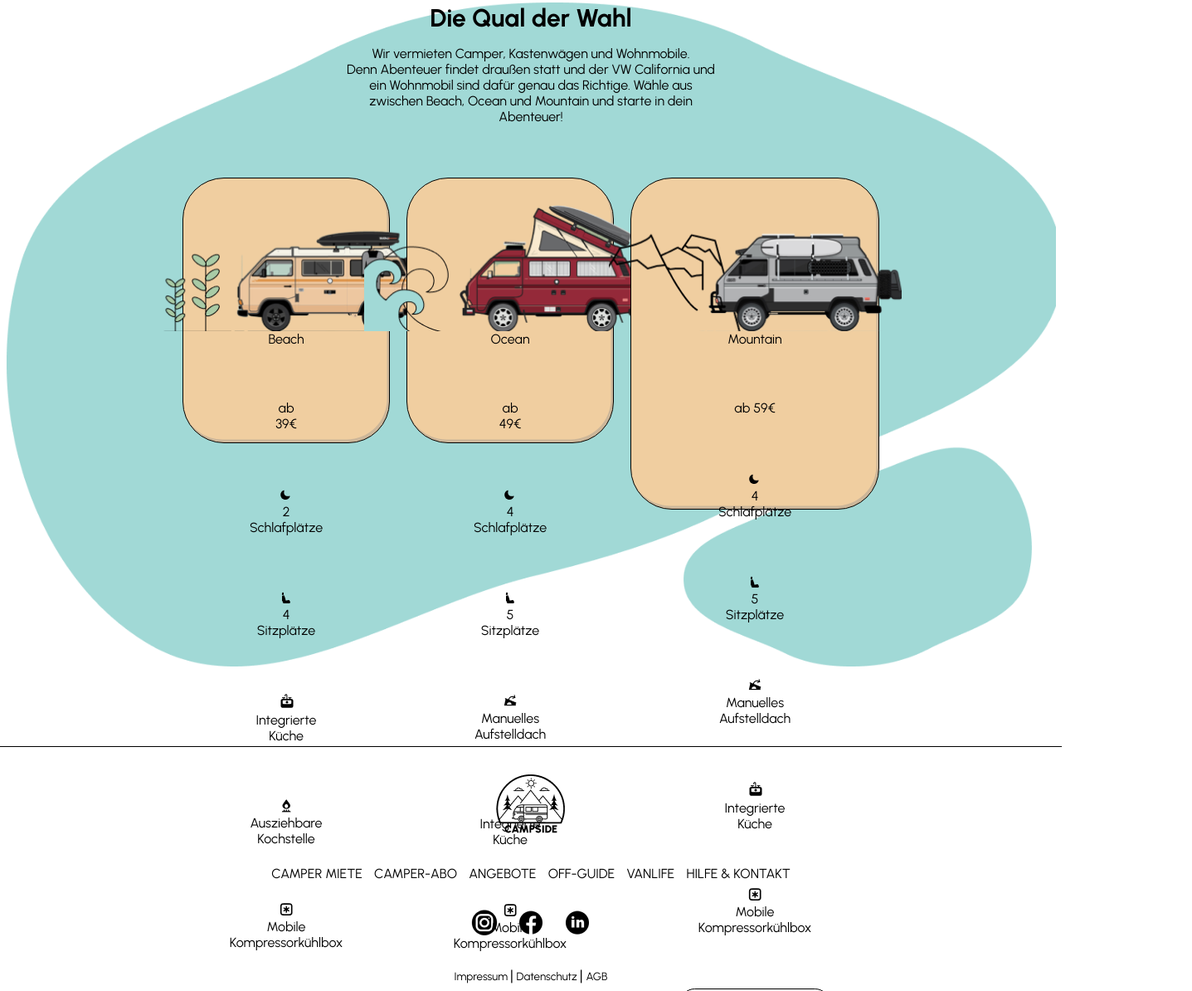
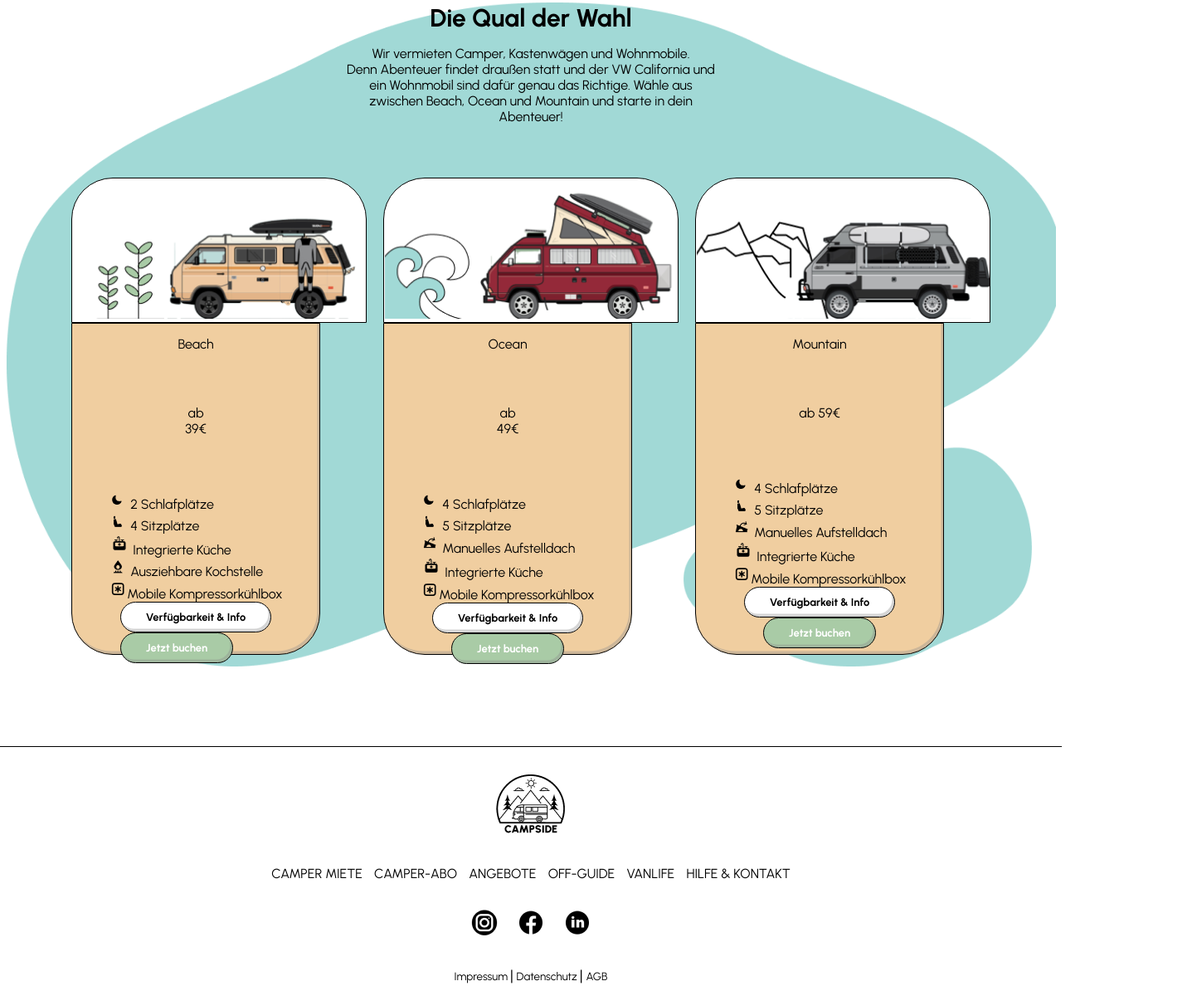
Before and after one commit to AliceReturns/Back-to-Nature, a plain HTML site: page index.html in a window 1280 px wide. Shown: the part 1659-2853 px from the top of the page at 83% size, 1437 px wide, since content can reach past the window. Drawn offline with Linux system fonts and the light colour scheme.

Commit message:
Card Section 2

```diff
--- a/assets/scss/main.scss
+++ b/assets/scss/main.scss
@@ -246,6 +246,7 @@ form {
     margin: 0 26em 0 26em;
     padding-bottom: 4em;
   }
+}
 
 .choseCarCards {
   display: flex;
@@ -256,39 +257,84 @@ form {
   .CarOne {
     display: flex;
     flex-direction: column;
+  }
+
+  .CarOneIMG {
+    background-color: white;
+    border: solid 1px black;
+    border-radius: 50px 50px 0 0;
+  }
+
+  .CarOneText {
+    display: flex;
+    flex-direction: column;
     align-items: center;
     background-color: #f0cea0;
     border: solid 1px black;
-      border-radius: 50px;
+    border-radius: 0 0 50px 50px;
     padding: 15px 5px 15px 5px;
     box-shadow: inset rgba(140, 139, 139, 0.359) -2px -3px 0 0.5px;
-      width: 250px;
-      height: 320px;
+    width: 300px;
+    height: 400px;
+
+    li {
+      list-style: none;
+    }
   }
 
   .CarTwo {
     display: flex;
     flex-direction: column;
-      align-items: center;
-      background-color: #f0cea0;
+  }
+
+  .CarTwoIMG {
+    background-color: white;
     border: solid 1px black;
-      border-radius: 50px;
-      padding: 15px 5px 15px 5px;
-      box-shadow: inset rgba(140, 139, 139, 0.359) -2px -3px 0 0.5px;
-      width: 250px;
-      height: 320px;
+    border-radius: 50px 50px 0 0;
   }
-    .CarThree {
+
+  .CarTwoText {
     display: flex;
     flex-direction: column;
     align-items: center;
     background-color: #f0cea0;
     border: solid 1px black;
-      border-radius: 50px;
+    border-radius: 0 0 50px 50px;
     padding: 15px 5px 15px 5px;
     box-shadow: inset rgba(140, 139, 139, 0.359) -2px -3px 0 0.5px;
     width: 300px;
     height: 400px;
+
+    li {
+      list-style: none;
+    }
+  }
+
+  .CarThree {
+    display: flex;
+    flex-direction: column;
+
+    .CarThreeIMG {
+      background-color: white;
+      border: solid 1px black;
+      border-radius: 50px 50px 0 0;
+    }
+
+    .CarThreeText {
+      display: flex;
+      flex-direction: column;
+      align-items: center;
+      background-color: #f0cea0;
+      border: solid 1px black;
+      border-radius: 0 0 50px 50px;
+      padding: 15px 5px 15px 5px;
+      box-shadow: inset rgba(140, 139, 139, 0.359) -2px -3px 0 0.5px;
+      width: 300px;
+      height: 400px;
+
+      li {
+        list-style: none;
+      }
     }
   }
 
--- a/index.html
+++ b/index.html
@@ -86,21 +86,41 @@
 
         <div class="choseCarCards">
           <div class="CarOne">
-            <img src="./assets/img/Illustration Beach.png" alt="Beach Camper" />
-            <div>
+            <div class="CarOneIMG">
+              <img
+                src="./assets/img/Illustration Beach.png"
+                alt="Beach Camper"
+              />
+            </div>
+            <div class="CarOneText">
+              <div class="Pricing">
                 <p>Beach</p>
                 <p>ab <span>39€</span></p>
               </div>
-            <img src="./assets/img/SVG-5.png" alt="Schlafplatz Icon" />
-            <p>2 Schlafplätze</p>
-            <img src="./assets/img/SVG-4.png" alt="Sitzplatz Icon" />
-            <p>4 Sitzplätze</p>
+              <ul>
+                <li>
+                  <img src="./assets/img/SVG-5.png" alt="Schlafplatz Icon" /> 2
+                  Schlafplätze
+                </li>
+                <li>
+                  <img src="./assets/img/SVG-4.png" alt="Sitzplatz Icon" /> 4
+                  Sitzplätze
+                </li>
+                <li>
                   <img src="./assets/img/SVG-3.png" alt="Küche Icon" />
-            <p>Integrierte Küche</p>
+                  Integrierte Küche
+                </li>
+                <li>
                   <img src="./assets/img/SVG-6.png" alt="Kochstelle Icon" />
-            <p>Ausziehbare Kochstelle</p>
-            <img src="./assets/img/SVG-7.png" alt="Kompressorkühlbox Icon" />
-            <p>Mobile Kompressorkühlbox</p>
+                  Ausziehbare Kochstelle
+                </li>
+                <li>
+                  <img
+                    src="./assets/img/SVG-7.png"
+                    alt="Kompressorkühlbox Icon"
+                  />Mobile Kompressorkühlbox
+                </li>
+              </ul>
               <div class="CarOneButtons">
                 <div>
                   <a href="#"
@@ -111,56 +131,51 @@
                 </div>
                 <div>
                   <a href="#"
-                  ><button class="choseCarButtonColor">Jetzt buchen</button></a
+                    ><button class="choseCarButtonColor">
+                      Jetzt buchen
+                    </button></a
                   >
+                </div>
               </div>
             </div>
           </div>
 
           <div class="CarTwo">
-            <img src="./assets/img/Illustration Ocean.png" alt="Ocean Camper" />
-            <div>
+            <div class="CarTwoIMG">
+              <img
+                src="./assets/img/Illustration Ocean.png"
+                alt="Ocean Camper"
+              />
+            </div>
+            <div class="CarTwoText">
+              <div class="Pricing">
                 <p>Ocean</p>
                 <p>ab <span>49€</span></p>
               </div>
-            <img src="./assets/img/SVG-5.png" alt="Schlafplatz Icon" />
-            <p>4 Schlafplätze</p>
-            <img src="./assets/img/SVG-4.png" alt="Sitzplatz Icon" />
-            <p>5 Sitzplätze</p>
-            <img src="./assets/img/SVG-8.png" alt="Manuelles Dach Icon" />
-            <p>Manuelles Aufstelldach</p>
+              <ul>
+                <li>
+                  <img src="./assets/img/SVG-5.png" alt="Schlafplatz Icon" /> 4
+                  Schlafplätze
+                </li>
+                <li>
+                  <img src="./assets/img/SVG-4.png" alt="Sitzplatz Icon" /> 5
+                  Sitzplätze
+                </li>
+                <li>
+                  <img src="./assets/img/SVG-8.png" alt="Aufstelldach Icon" />
+                  Manuelles Aufstelldach
+                </li>
+                <li>
                   <img src="./assets/img/SVG-3.png" alt="Küche Icon" />
-            <p>Integrierte Küche</p>
-            <img src="./assets/img/SVG-7.png" alt="Kompressorkühlbox Icon" />
-            <p>Mobile Kompressorkühlbox</p>
-            <a href="#"
-              ><button class="choseCarButtonWhite">
-                Verfügbarkeit & Info
-              </button></a
-            >
-            <a href="#"
-              ><button class="choseCarButtonColor">Jetzt buchen</button></a
-            >
-          </div>
-          <div class="CarThree">
+                  Integrierte Küche
+                </li>
+                <li>
                   <img
-              src="./assets/img/Illustration Mountain.png"
-              alt="Mountain Camper"
-            />
-            <div>
-              <p>Mountain</p>
-              <p>ab <span>59€</span></p>
-            </div>
-            <img src="./assets/img/SVG-5.png" alt="Schlafplatz Icon" />
-            <p>4 Schlafplätze</p>
-            <img src="./assets/img/SVG-4.png" alt="Sitzplatz Icon" />
-            <p>5 Sitzplätze</p>
-            <img src="./assets/img/SVG-8.png" alt="Manuelles Dach Icon" />
-            <p>Manuelles Aufstelldach</p>
-            <img src="./assets/img/SVG-3.png" alt="Küche Icon" />
-            <p>Integrierte Küche</p>
-            <img src="./assets/img/SVG-7.png" alt="Kompressorkühlbox Icon" />
-            <p>Mobile Kompressorkühlbox</p>
+                    src="./assets/img/SVG-7.png"
+                    alt="Kompressorkühlbox Icon"
+                  />Mobile Kompressorkühlbox
+                </li>
+              </ul>
               <a href="#"
                 ><button class="choseCarButtonWhite">
                   Verfügbarkeit & Info
@@ -171,8 +186,57 @@
               >
             </div>
           </div>
+
+          <div class="CarThree">
+            <div class="CarThreeIMG">
+              <img
+                src="./assets/img/Illustration Mountain.png"
+                alt="Mountain Camper"
+              />
+            </div>
+            <div class="CarThreeText">
+              <div class="Pricing">
+                <p>Mountain</p>
+                <p>ab <span>59€</span></p>
+              </div>
+              <ul>
+                <li>
+                  <img src="./assets/img/SVG-5.png" alt="Schlafplatz Icon" /> 4
+                  Schlafplätze
+                </li>
+                <li>
+                  <img src="./assets/img/SVG-4.png" alt="Sitzplatz Icon" /> 5
+                  Sitzplätze
+                </li>
+                <li>
+                  <img src="./assets/img/SVG-8.png" alt="Aufstelldach Icon" />
+                  Manuelles Aufstelldach
+                </li>
+                <li>
+                  <img src="./assets/img/SVG-3.png" alt="Küche Icon" />
+                  Integrierte Küche
+                </li>
+                <li>
+                  <img
+                    src="./assets/img/SVG-7.png"
+                    alt="Kompressorkühlbox Icon"
+                  />Mobile Kompressorkühlbox
+                </li>
+              </ul>
+              <a href="#"
+                ><button class="choseCarButtonWhite">
+                  Verfügbarkeit & Info
+                </button></a
+              >
+              <a href="#"
+                ><button class="choseCarButtonColor">Jetzt buchen</button></a
+              >
+            </div>
+          </div>
+        </div>
       </section>
     </main>
+
     <footer>
       <div class="LogoFooter">
         <img src="./assets/img/Logo-2.png" alt="Logo Footer" />
```
Also changed, not shown: assets/CSS/style.css, assets/scss/main.css, 2 other files. Lines whose indentation alone changed are shown as unchanged.
